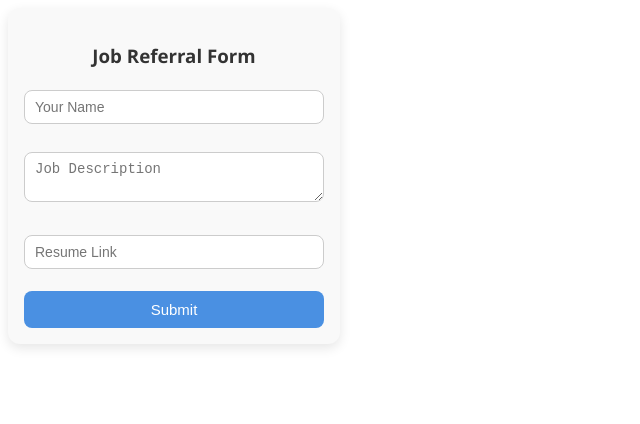
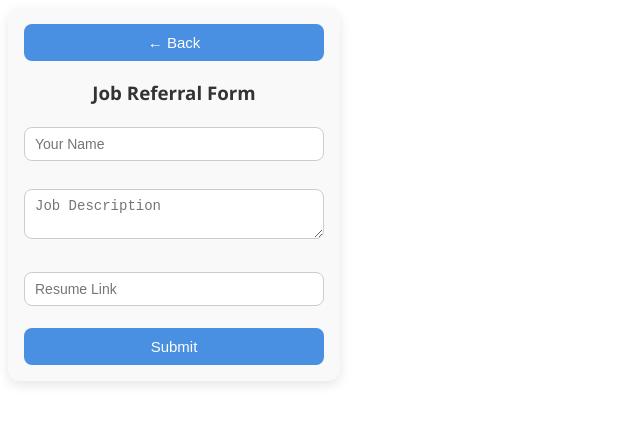
Before and after one commit to anasanshu/referloop-extension, a React (Vite) app: page /#/request in a window 1280 px wide. Shown: the top 424 px of the page, without its empty margins (0-640 px from the left). Built offline with nearby package versions, Linux system fonts and the light colour scheme.

Commit message:
Add back button to request referral page

```diff
--- a/src/popup/RequestReferral.tsx
+++ b/src/popup/RequestReferral.tsx
@@ -18,7 +18,12 @@ const Popup = () => {
 
     return (
         <div className="popup-container">
-            <h3>Job Referral Form</h3>
+            <div>
+                <button onClick={() => window.history.back()} style={{ }}>
+                    ← Back
+                </button>
+                <h3>Job Referral Form</h3>
+            </div>
             <form onSubmit={handleSubmit}>
                 <input
                     type="text"
```
